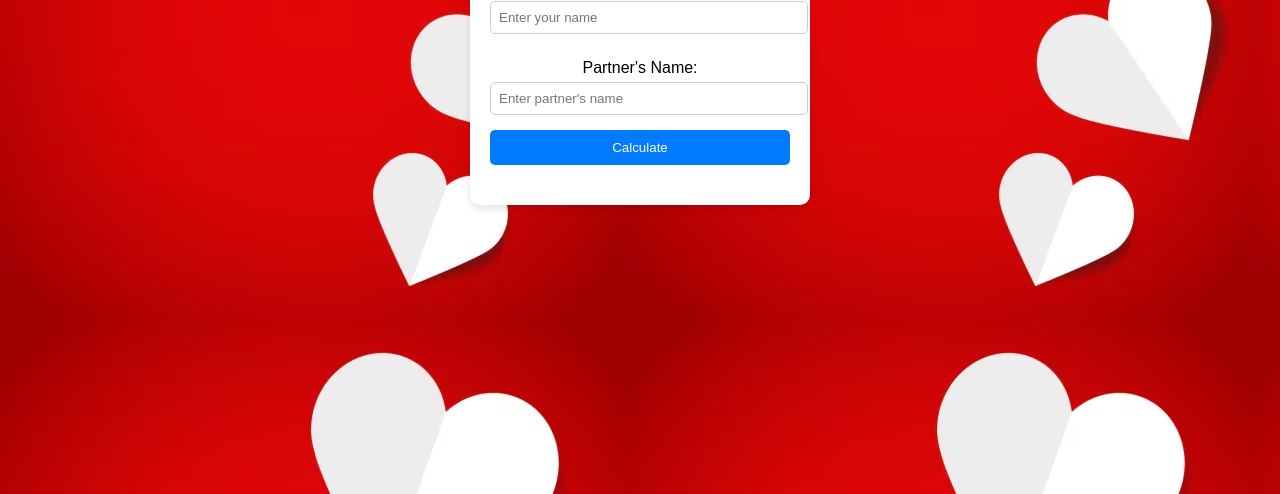
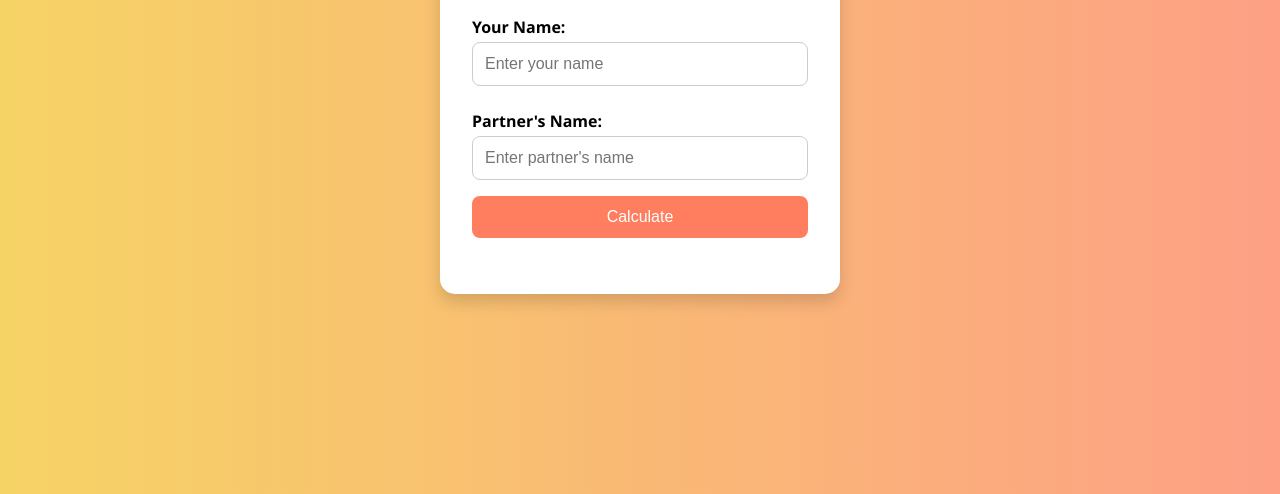
Before and after one commit to abhishek28gupta/frontend, a plain HTML site: page index.html in a window 1280 px wide. Shown: the part 306-800 px from the top of the page. Drawn offline with Linux system fonts and the light colour scheme.

Commit message:
Update styles.css

```diff
--- a/styles.css
+++ b/styles.css
@@ -1,56 +1,83 @@
 body {
-    font-family: Arial, sans-serif;
-    text-align: center;
     margin: 0;
-    padding: 0;
-    background-color: #f7f7f7;
-    background-image: url(love-background-design_1270-19.avif);
+    font-family: 'Segoe UI', Tahoma, Geneva, Verdana, sans-serif;
+    background: linear-gradient(to right, #f6d365, #fda085);
+    display: flex;
+    justify-content: center;
+    align-items: center;
+    min-height: 100vh;
 }
 
 .container {
-    margin: 200px auto;
-    width: 300px;
-    padding: 20px;
-    background-color: white;
-    box-shadow: 0px 4px 8px rgba(0, 0, 0, 0.1);
-    border-radius: 10px;
+    background: #fff;
+    padding: 2rem;
+    border-radius: 15px;
+    box-shadow: 0 8px 16px rgba(0,0,0,0.15);
+    width: 90%;
+    max-width: 400px;
+    box-sizing: border-box;
 }
 
 h1 {
-    font-size: 24px;
-    margin-bottom: 20px;
+    text-align: center;
+    margin-bottom: 1.5rem;
+    font-size: 1.8rem;
     color: #333;
 }
 
-form label {
-    display: block;
-    margin: 10px 0 5px;
+form {
+    display: flex;
+    flex-direction: column;
 }
 
-form input {
-    width: 100%;
-    padding: 8px;
-    margin-bottom: 15px;
+label {
+    margin: 0.5rem 0 0.25rem;
+    font-weight: bold;
+}
+
+input {
+    padding: 0.75rem;
     border: 1px solid #ccc;
-    border-radius: 5px;
+    border-radius: 8px;
+    margin-bottom: 1rem;
+    font-size: 1rem;
 }
 
 button {
-    background-color: #007bff;
+    padding: 0.75rem;
+    background-color: #ff7e5f;
     color: white;
-    padding: 10px;
     border: none;
-    border-radius: 5px;
+    border-radius: 8px;
+    font-size: 1rem;
     cursor: pointer;
-    width: 100%;
+    transition: background 0.3s ease;
 }
 
 button:hover {
-    background-color: #0056b3;
+    background-color: #eb5e28;
 }
 
 #result {
-    margin-top: 20px;
-    font-size: 18px;
-    color: #555;
+    margin-top: 1.5rem;
+    text-align: center;
+    font-size: 1.2rem;
+    color: #444;
 }
+
+/* Responsive styles */
+@media (max-width: 480px) {
+    h1 {
+        font-size: 1.5rem;
+    }
+
+    input,
+    button {
+        font-size: 0.95rem;
+        padding: 0.6rem;
+    }
+
+    .container {
+        padding: 1.5rem;
+    }
+}
```
